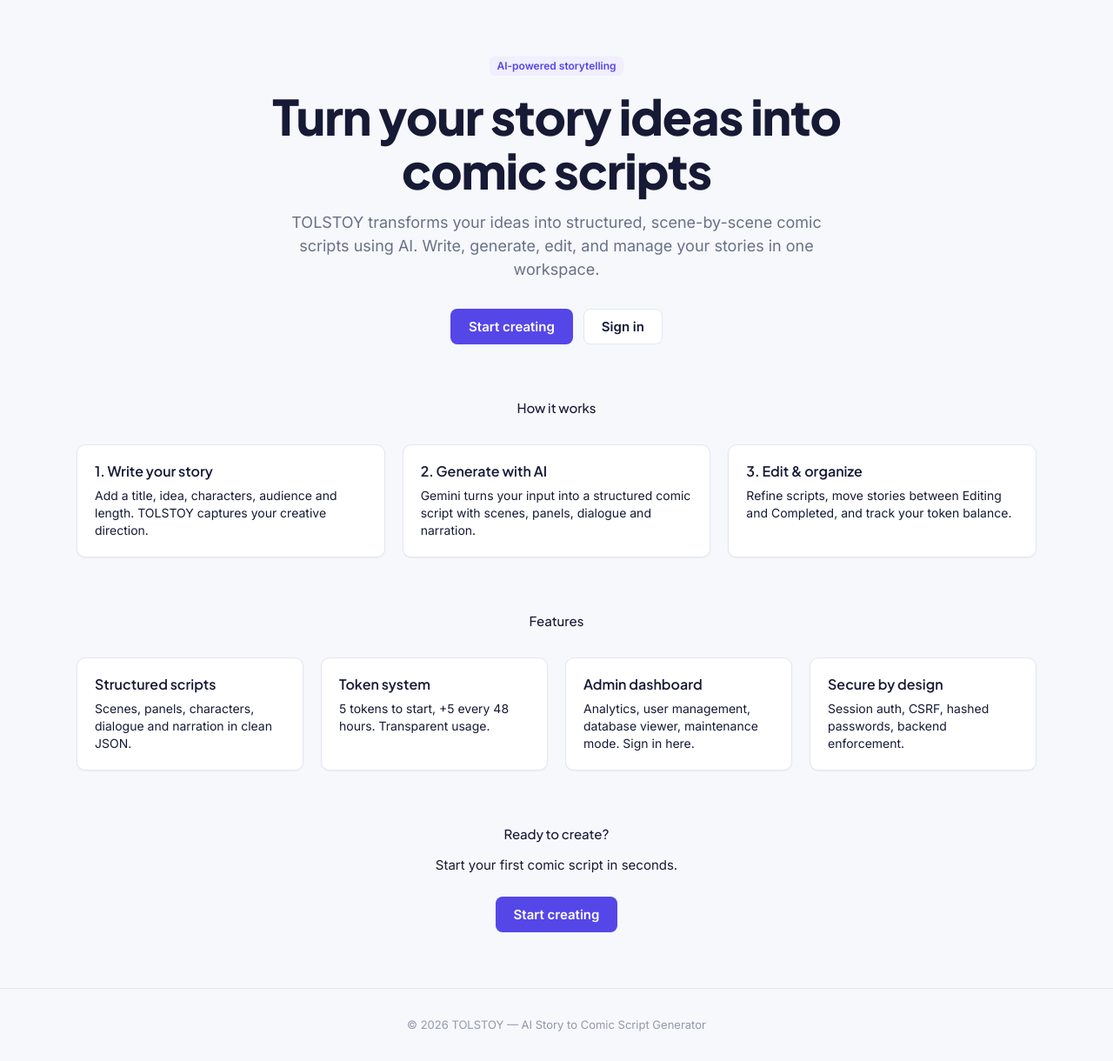
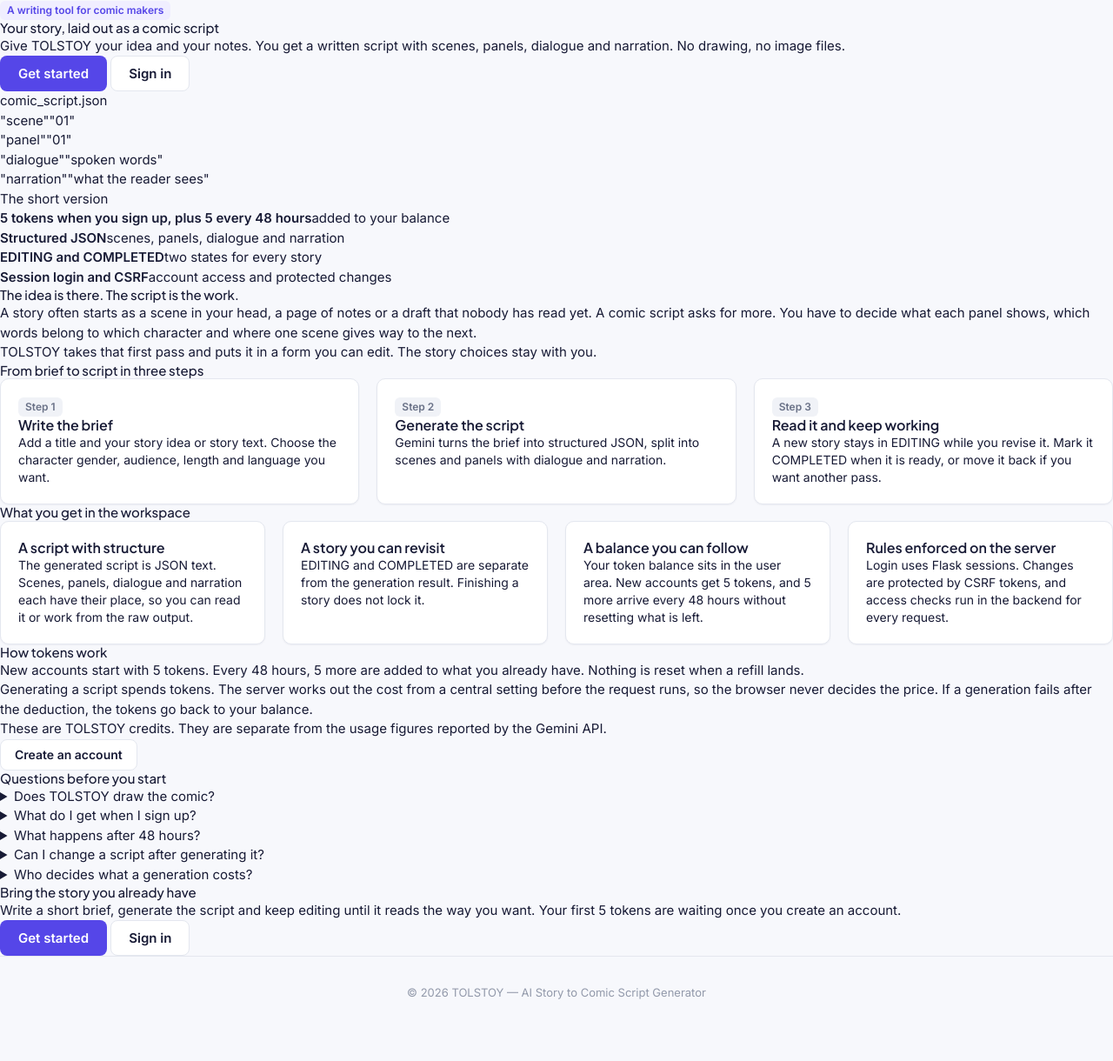
Before and after one commit to PawanSimhaR-CI078/GenAi-3rd-Sem-Project, a Flask app: page / in a window 1280 px wide. Shown: the part 62-1282 px from the top of the page at 87% size. After the commit the page ends 1211 px from the top, so only its background shows below. Run offline with Flask 3, Linux system fonts and the light colour scheme; data comes from the database, SQL or seed files in the repository; some libraries are stand-ins or nearby versions.

Commit message:
Rebuild landing page sections and copy

```diff
--- a/app/templates/public/index.html
+++ b/app/templates/public/index.html
@@ -1,49 +1,130 @@
 {% extends "public/base_public.html" %}
 {% block title %}TOLSTOY — AI Story to Comic Script Generator{% endblock %}
 {% block content %}
-<section class="hero">
-  <div class="max-w-3xl mx-auto px-6">
-    <span class="badge badge-primary mb-4">AI-powered storytelling</span>
-    <h1 class="hero-title">Turn your story ideas into comic scripts</h1>
-    <p class="hero-sub">TOLSTOY transforms your ideas into structured, scene-by-scene comic scripts using AI. Write, generate, edit, and manage your stories in one workspace.</p>
-    <div class="flex gap-3 justify-center">
-      <a href="/register" class="btn btn-primary btn-lg">Start creating</a>
+<section class="lp-hero">
+  <div class="lp-hero-copy">
+    <span class="badge badge-primary">A writing tool for comic makers</span>
+    <h1>Your story, laid out as a comic script</h1>
+    <p>Give TOLSTOY your idea and your notes. You get a written script with scenes, panels, dialogue and narration. No drawing, no image files.</p>
+    <div class="lp-actions">
+      <a href="/register" class="btn btn-primary btn-lg">Get started</a>
       <a href="/login" class="btn btn-secondary btn-lg">Sign in</a>
+    </div>
+  </div>
+
+  <div class="lp-script" aria-hidden="true">
+    <div class="lp-script-bar">
+      <span class="lp-script-dot"></span>
+      <span class="lp-script-dot"></span>
+      <span class="lp-script-dot"></span>
+      <span class="lp-script-name">comic_script.json</span>
+    </div>
+    <div class="lp-script-body">
+      <div class="lp-script-line"><span class="lp-script-key">"scene"</span><span class="lp-script-value">"01"</span></div>
+      <div class="lp-script-line"><span class="lp-script-key">"panel"</span><span class="lp-script-value">"01"</span></div>
+      <div class="lp-script-line"><span class="lp-script-key">"dialogue"</span><span class="lp-script-value">"spoken words"</span></div>
+      <div class="lp-script-line"><span class="lp-script-key">"narration"</span><span class="lp-script-value">"what the reader sees"</span></div>
     </div>
   </div>
 </section>
 
-<section class="max-w-6xl mx-auto px-6 pb-16">
-  <h2 class="text-center mb-8">How it works</h2>
-  <div class="feature-grid">
-    <div class="card">
-      <h3 class="card-title mb-2">1. Write your story</h3>
-      <p class="text-sm text-secondary">Add a title, idea, characters, audience and length. TOLSTOY captures your creative direction.</p>
-    </div>
-    <div class="card">
-      <h3 class="card-title mb-2">2. Generate with AI</h3>
-      <p class="text-sm text-secondary">Gemini turns your input into a structured comic script with scenes, panels, dialogue and narration.</p>
-    </div>
-    <div class="card">
-      <h3 class="card-title mb-2">3. Edit & organize</h3>
-      <p class="text-sm text-secondary">Refine scripts, move stories between Editing and Completed, and track your token balance.</p>
-    </div>
+<section id="proof" class="lp-proof">
+  <p class="lp-eyebrow">The short version</p>
+  <div class="lp-proof-grid">
+    <div class="lp-proof-item"><strong>5 tokens when you sign up, plus 5 every 48 hours</strong><span>added to your balance</span></div>
+    <div class="lp-proof-item"><strong>Structured JSON</strong><span>scenes, panels, dialogue and narration</span></div>
+    <div class="lp-proof-item"><strong>EDITING and COMPLETED</strong><span>two states for every story</span></div>
+    <div class="lp-proof-item"><strong>Session login and CSRF</strong><span>account access and protected changes</span></div>
   </div>
 </section>
 
-<section class="max-w-6xl mx-auto px-6 pb-16">
-  <h2 class="text-center mb-8">Features</h2>
+<section id="problem" class="lp-problem">
+  <h2>The idea is there. The script is the work.</h2>
+  <p>A story often starts as a scene in your head, a page of notes or a draft that nobody has read yet. A comic script asks for more. You have to decide what each panel shows, which words belong to which character and where one scene gives way to the next.</p>
+  <p>TOLSTOY takes that first pass and puts it in a form you can edit. The story choices stay with you.</p>
+</section>
+
+<section id="how" class="lp-steps">
+  <h2>From brief to script in three steps</h2>
   <div class="feature-grid">
-    <div class="card"><h3 class="card-title mb-2">Structured scripts</h3><p class="text-sm text-secondary">Scenes, panels, characters, dialogue and narration in clean JSON.</p></div>
-    <div class="card"><h3 class="card-title mb-2">Token system</h3><p class="text-sm text-secondary">5 tokens to start, +5 every 48 hours. Transparent usage.</p></div>
-    <a class="card" href="/admin/login" style="display:block;color:inherit;text-decoration:none;"><h3 class="card-title mb-2">Admin dashboard</h3><p class="text-sm text-secondary">Analytics, user management, database viewer, maintenance mode. Sign in here.</p></a>
-    <div class="card"><h3 class="card-title mb-2">Secure by design</h3><p class="text-sm text-secondary">Session auth, CSRF, hashed passwords, backend enforcement.</p></div>
+    <article class="card">
+      <span class="badge badge-muted">Step 1</span>
+      <h3 class="card-title">Write the brief</h3>
+      <p class="text-sm text-secondary">Add a title and your story idea or story text. Choose the character gender, audience, length and language you want.</p>
+    </article>
+    <article class="card">
+      <span class="badge badge-muted">Step 2</span>
+      <h3 class="card-title">Generate the script</h3>
+      <p class="text-sm text-secondary">Gemini turns the brief into structured JSON, split into scenes and panels with dialogue and narration.</p>
+    </article>
+    <article class="card">
+      <span class="badge badge-muted">Step 3</span>
+      <h3 class="card-title">Read it and keep working</h3>
+      <p class="text-sm text-secondary">A new story stays in EDITING while you revise it. Mark it COMPLETED when it is ready, or move it back if you want another pass.</p>
+    </article>
   </div>
 </section>
 
-<section class="max-w-3xl mx-auto px-6 pb-16 text-center">
-  <h2 class="mb-4">Ready to create?</h2>
-  <p class="text-secondary mb-6">Start your first comic script in seconds.</p>
-  <a href="/register" class="btn btn-primary btn-lg">Start creating</a>
+<section id="features" class="lp-benefits">
+  <h2>What you get in the workspace</h2>
+  <div class="feature-grid">
+    <article class="card">
+      <h3 class="card-title">A script with structure</h3>
+      <p class="text-sm text-secondary">The generated script is JSON text. Scenes, panels, dialogue and narration each have their place, so you can read it or work from the raw output.</p>
+    </article>
+    <article class="card">
+      <h3 class="card-title">A story you can revisit</h3>
+      <p class="text-sm text-secondary">EDITING and COMPLETED are separate from the generation result. Finishing a story does not lock it.</p>
+    </article>
+    <article class="card">
+      <h3 class="card-title">A balance you can follow</h3>
+      <p class="text-sm text-secondary">Your token balance sits in the user area. New accounts get 5 tokens, and 5 more arrive every 48 hours without resetting what is left.</p>
+    </article>
+    <article class="card">
+      <h3 class="card-title">Rules enforced on the server</h3>
+      <p class="text-sm text-secondary">Login uses Flask sessions. Changes are protected by CSRF tokens, and access checks run in the backend for every request.</p>
+    </article>
+  </div>
+</section>
+
+<section id="tokens" class="lp-tokens">
+  <h2>How tokens work</h2>
+  <p>New accounts start with 5 tokens. Every 48 hours, 5 more are added to what you already have. Nothing is reset when a refill lands.</p>
+  <p>Generating a script spends tokens. The server works out the cost from a central setting before the request runs, so the browser never decides the price. If a generation fails after the deduction, the tokens go back to your balance.</p>
+  <p>These are TOLSTOY credits. They are separate from the usage figures reported by the Gemini API.</p>
+  <a href="/register" class="btn btn-secondary">Create an account</a>
+</section>
+
+<section id="faq" class="lp-faq">
+  <h2>Questions before you start</h2>
+  <details>
+    <summary>Does TOLSTOY draw the comic?</summary>
+    <p>No. It writes the script. The output is text with scenes, panels, dialogue and narration, no images.</p>
+  </details>
+  <details>
+    <summary>What do I get when I sign up?</summary>
+    <p>An account with 5 tokens and a workspace for your stories. You can write a brief, generate a script and edit it there.</p>
+  </details>
+  <details>
+    <summary>What happens after 48 hours?</summary>
+    <p>5 tokens are added to your balance. They stack on top of whatever you have left, rather than replacing it.</p>
+  </details>
+  <details>
+    <summary>Can I change a script after generating it?</summary>
+    <p>Yes. Stories stay in EDITING while you work on them. Move one to COMPLETED when you are done and back to EDITING whenever you want to revise it.</p>
+  </details>
+  <details>
+    <summary>Who decides what a generation costs?</summary>
+    <p>The server, using one shared setting for all accounts. The page cannot change that number, and a failed generation is refunded.</p>
+  </details>
+</section>
+
+<section id="start" class="lp-final">
+  <h2>Bring the story you already have</h2>
+  <p>Write a short brief, generate the script and keep editing until it reads the way you want. Your first 5 tokens are waiting once you create an account.</p>
+  <div class="lp-actions">
+    <a href="/register" class="btn btn-primary btn-lg">Get started</a>
+    <a href="/login" class="btn btn-secondary btn-lg">Sign in</a>
+  </div>
 </section>
 {% endblock %}
```
Also changed, not shown: tests/test_landing_page.py (added, +10 -0 lines).
